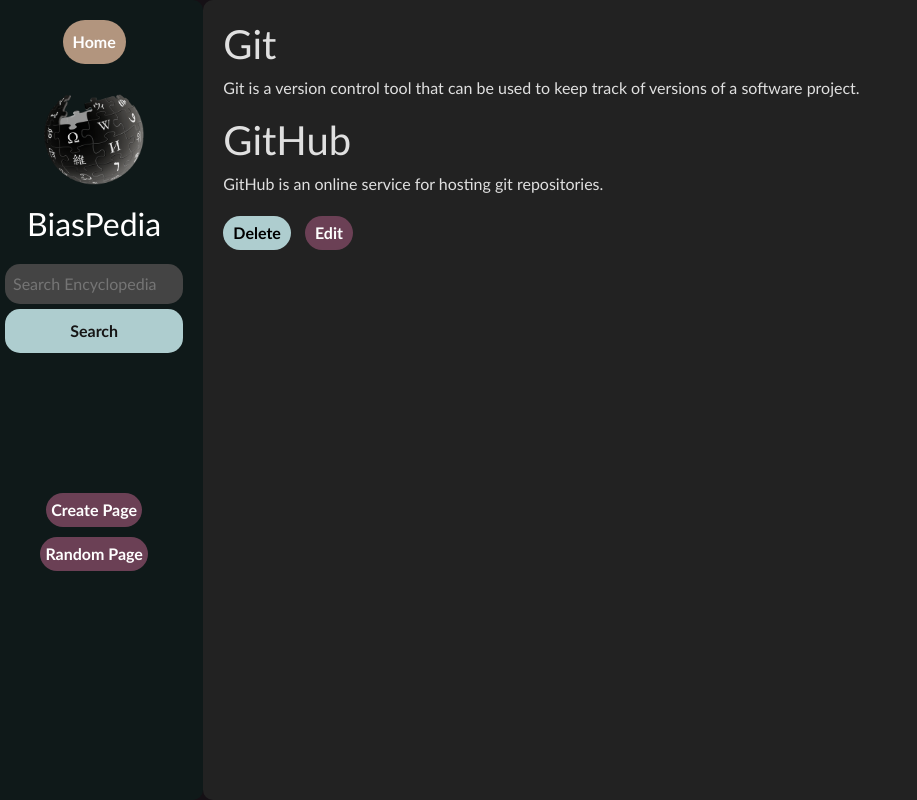
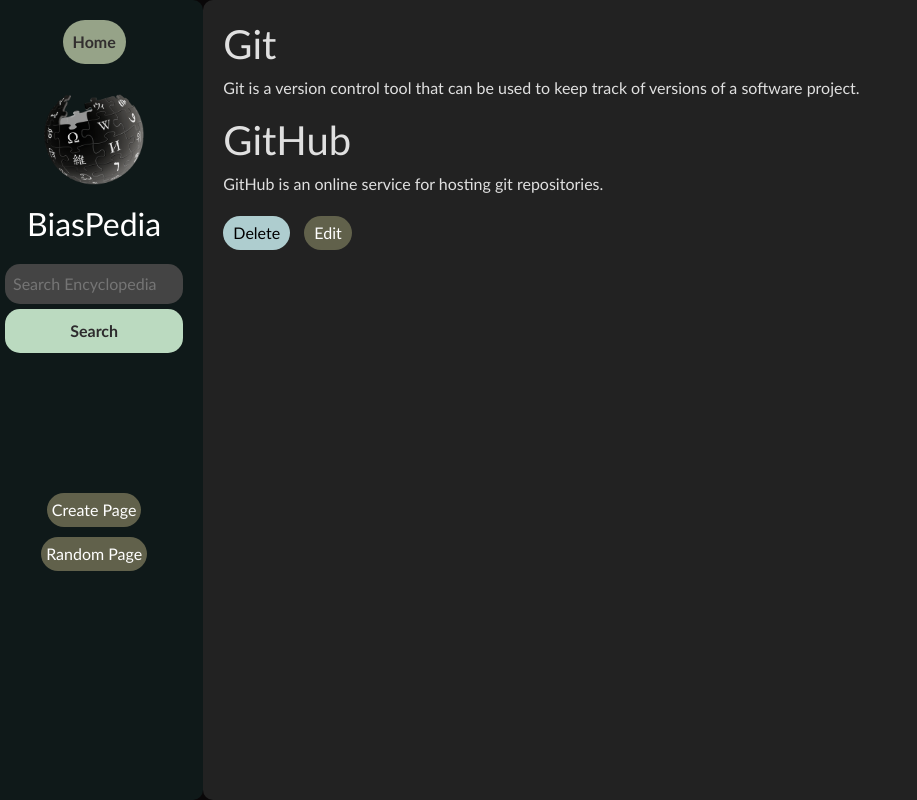
Before and after one commit to JxhanPatel/wiki, a Django app: page /wiki/Git in a window 1280 px wide. Shown: the whole page, without its empty margins (0-917 px from the left). Run offline with Django 3.2, Linux system fonts and the light colour scheme; some libraries are stand-ins or nearby versions.

Commit message:
cleaned the code, changed color theme

```diff
--- a/encyclopedia/static/encyclopedia/styles.css
+++ b/encyclopedia/static/encyclopedia/styles.css
@@ -1,5 +1,5 @@
 body {
-    background-color: #151015;
+    background-color: #090708;
     color: #e0e0e0;
     font-family: 'Trebuchet MS', sans-serif;
 }
@@ -39,10 +39,10 @@
 .search-btn {
     width: 100%;
     padding: 10px;
-    background-color: #aecdcf;
+    background-color: #bbdac0;
     border: none;
     border-radius: 15px;
-    color: #161515;
+    color: #2d2b2d;
     font-weight: bold;
     cursor: pointer;
     margin-bottom: 140px;
@@ -58,10 +58,10 @@
 .home-btn {
     width: 100%;
     padding: 10px;
-    background-color: #b2957e;
+    background-color: #96a388;
     border: none;
     border-radius: 55px;
-    color: #fff;
+    color: #322f2f;
     font-weight: bold;
     cursor: pointer;
     margin-bottom: 0px;
@@ -70,11 +70,10 @@
 .create-btn, .random-btn {
     width: 100%;
     padding: 5px;
-    background-color: #6b4055;
+    background-color: #61614b;
     border: none;
     border-radius: 25px;
     color: #fff;
-    font-weight: bold;
     cursor: pointer;
     margin-right: 2%;
 }
--- a/encyclopedia/templates/encyclopedia/del_confirm.html
+++ b/encyclopedia/templates/encyclopedia/del_confirm.html
@@ -10,10 +10,10 @@
         <p style="text-align: center; color: white;">Are you sure you want to delete the entry "{{ title }}"?</p>
         <form action="{% url 'delete' title %}" method="post" style="text-align: center;">
             {% csrf_token %}
-            <button type="submit" class="btn btn-danger" style="background-color: red; border-color: darkred; border-radius: 25px; padding: 10px 20px; color: white; font-weight: bold; cursor: pointer;">
+            <button type="submit" class="btn btn-danger" style="background-color: red; border-color: darkred; border-radius: 25px; padding: 10px 20px; color: white;  cursor: pointer;">
                 Yup! Delete
             </button>
-            <a href="{% url 'entry' title %}" class="btn btn-secondary" style="border-radius: 25px; background-color: #6b4055; color: white; text-decoration: none; padding: 10px 20px; display: inline-block; font-weight: bold; cursor: pointer;">
+            <a href="{% url 'entry' title %}" class="btn btn-secondary" style="border-radius: 25px; background-color: #61614b; color: white; text-decoration: none; padding: 10px 20px; display: inline-block; cursor: pointer;">
                 Cancel
             </a>
         </form>
--- a/encyclopedia/templates/encyclopedia/edit.html
+++ b/encyclopedia/templates/encyclopedia/edit.html
@@ -9,7 +9,7 @@
             <div style="color: white; text-align: left;">
                 {{ edit_form.as_p }}
             </div>
-            <button type="submit" style="background-color: #6b4055; color: white; border: none; padding: 10px 20px; border-radius: 25px; cursor: pointer; font-weight: bold;">
+            <button type="submit" style="background-color: #61614b; color: white; border: none; padding: 10px 20px; border-radius: 25px; cursor: pointer; font-weight: bold;">
                 Save changes
             </button>
             <a href="{% url 'entry' title %}" class="btn btn-secondary" style="margin-left: 10px; background-color: #aecdcf; color: rgb(0, 0, 0); text-decoration: none; padding: 8px 19px; display: inline-block; font-weight: bold; cursor: pointer; border-radius: 25px;">
--- a/encyclopedia/templates/encyclopedia/entry.html
+++ b/encyclopedia/templates/encyclopedia/entry.html
@@ -12,12 +12,12 @@
 
     <div style="margin-top: 20px;">
         <a href="{% url 'delete' title %}">
-            <button style="background-color: #aecdcf ; color: rgb(0, 0, 0); border: none; border-radius: 100px; padding: 5px 10px; cursor: pointer; font-weight: bold; margin-right: 10px;">
+            <button style="background-color: #aecdcf ; color: rgb(0, 0, 0); border: none; border-radius: 100px; padding: 5px 10px; cursor: pointer; margin-right: 10px;">
                 Delete
             </button>
         </a>
         <a href="{% url 'edit' title=title %}">
-            <button style="background-color: #6b4055; color: white; border: none; border-radius: 100px; padding: 5px 10px; cursor: pointer; font-weight: bold;">
+            <button style="background-color: #61614b; color: white; border: none; border-radius: 100px; padding: 5px 10px; cursor: pointer;">
                 Edit
             </button>
         </a>
--- a/encyclopedia/views.py
+++ b/encyclopedia/views.py
@@ -6,10 +6,10 @@
 from .util import get_entry
 from django import forms
 import random
-from django.shortcuts import render, redirect, reverse
+from django.shortcuts import render, redirect
 from django.contrib import messages
 from . import util
-from django.shortcuts import get_object_or_404
+
 
 def index(request):
 
```
Also changed, not shown: entries/Python.md (+2 -0 lines).
